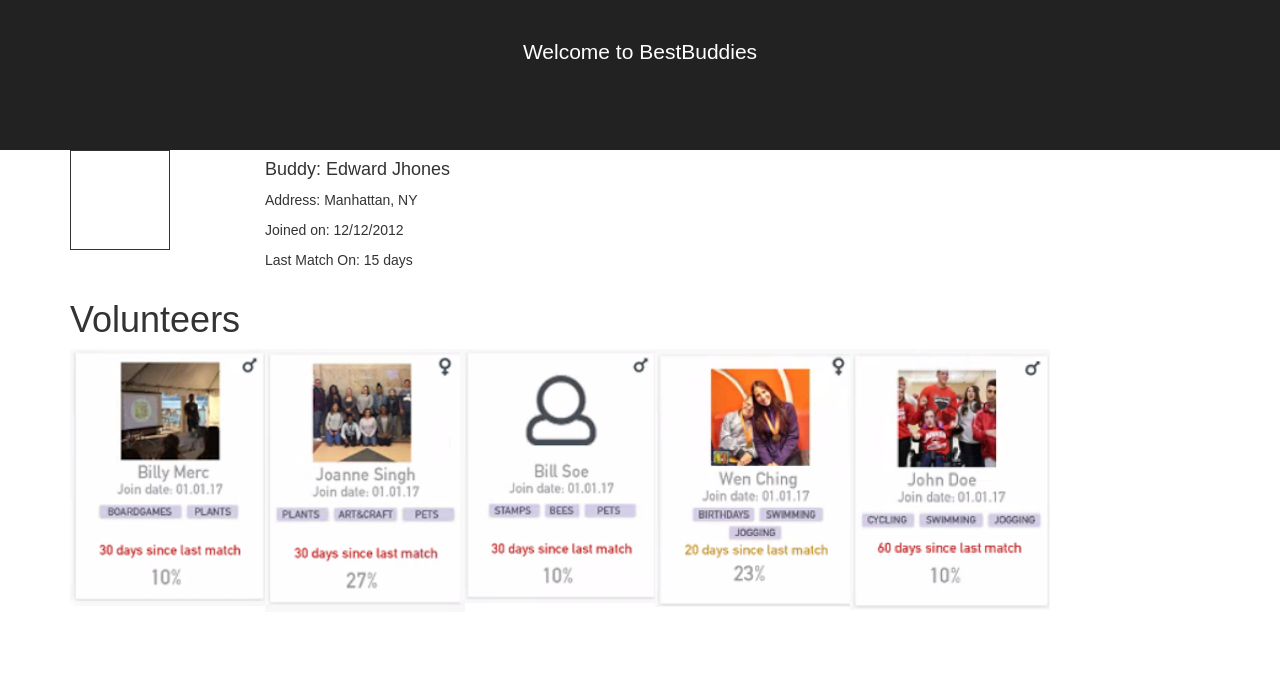
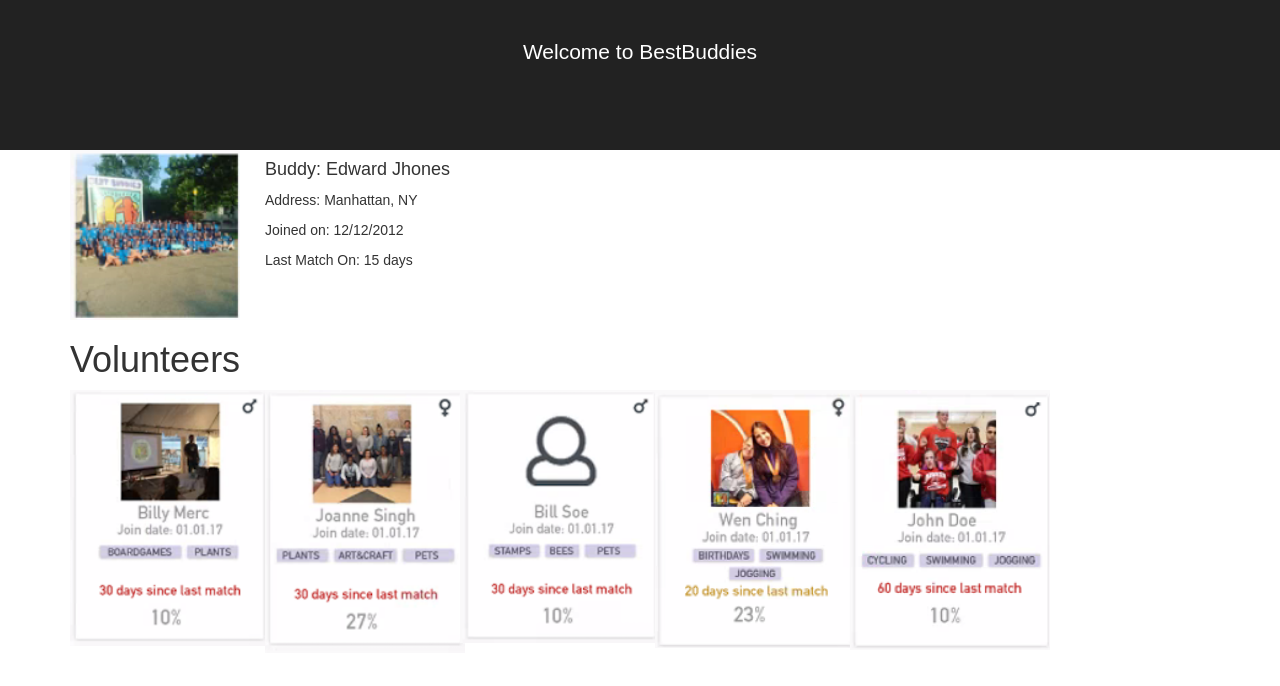
Before and after one commit to jerseycity18/team-4, a React (Create React App) app in the folder react-app/bestbuddies/: page / in a window 1280 px wide. Shown: the top 686 px of the page. Built offline with nearby package versions, Linux system fonts and the light colour scheme.

Commit message:
added profile picture

```diff
--- a/react-app/bestbuddies/src/App.css
+++ b/react-app/bestbuddies/src/App.css
@@ -22,12 +22,6 @@
   font-size: large;
 }
 
-.profile-pic {
-	width: 100px;
-	height: 100px;
-	border: 1px solid;
-}
-
 .buddy-info {
 	text-align: left;
 }
@@ -40,6 +34,10 @@
 	width: 200px;
 }
 
+.profile-pic {
+	width: 170px;
+}
+
 @keyframes App-logo-spin {
   from { transform: rotate(0deg); }
   to { transform: rotate(360deg); }
--- a/react-app/bestbuddies/src/BuddyProfile.js
+++ b/react-app/bestbuddies/src/BuddyProfile.js
@@ -9,7 +9,7 @@ const BuddyProfile = () => {
 		<Grid>
 			<Row>
 				<Col md={ 2 }>
-						<div class='profile-pic'></div>
+						<img src='/images/profile.png' alt='profile-pic' class='profile-pic' />
 				</Col>
 				<Col md={ 10 } className='buddy-info'>
 					<h4>Buddy: { buddy.name }</h4>
```
Also changed, not shown: react-app/bestbuddies/public/images/profile.png (added), 1 other file (tests, documents, lock files or other folders).
